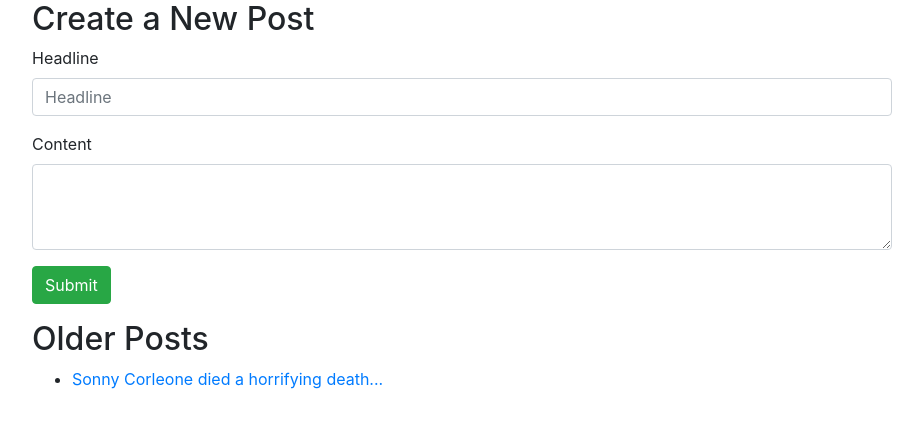
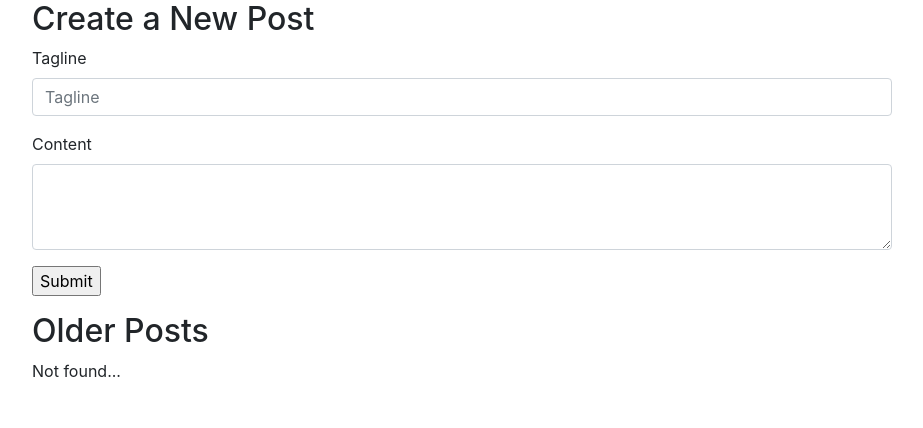
Before and after one commit to JoonasHeinonen/photoblogger, a Django app: page /photos/ in a window 1280 px wide. Shown: the part 56-484 px from the top of the page, without its empty margins (83-1006 px from the left). Run offline with Django 3.2, Linux system fonts and the light colour scheme; data comes from the database, SQL or seed files in the repository; some libraries are stand-ins or nearby versions.

Commit message:
Implemented forms.

```diff
--- /dev/null
+++ b/photoblogger/photos/forms.py
@@ -0,0 +1,5 @@
+from django import forms
+
+class PostForm(forms.Form):
+    tagline = forms.CharField(label='Headline', max_length=100)
+    content = forms.CharField(label='Content', max_length=4000)
--- a/photoblogger/photos/templates/photos/index.html
+++ b/photoblogger/photos/templates/photos/index.html
@@ -6,16 +6,17 @@
             <h2>Create a New Post</h2>
             <form action="{% url 'index' %}" method="post">
                 {% csrf_token %}
+                {{ form.non_field_errors }}
                 <div class="form-group">
-                    <label for="tagline">Headline</label>
-                    <input type="text" class="form-control" id="tagline" placeholder="Headline">
+                    <label for="tagline">Tagline</label>
+                    <input type="text" class="form-control" id="tagline" value="{{ tagline }}" placeholder="Tagline">
                 </div>
                 <div class="form-group">
                     <label for="content">Content</label>
-                    <textarea class="form-control" id="content" rows="3"></textarea>
+                    <textarea class="form-control" id="content" rows="3" value="{{ content }}"></textarea>
                 </div>
                 <!-- <input type="submit" class="btn btn-default" value="Submit"> -->
-                <button type="button" class="btn btn-success">Submit</button>
+                <input type="submit" value="Submit">
             </form>
         </div>
         <div class="container-fluid">
--- a/photoblogger/photos/views.py
+++ b/photoblogger/photos/views.py
@@ -1,13 +1,19 @@
 from django.shortcuts import render, get_object_or_404
-from django.http import HttpResponse
+from django.http import HttpResponse, HttpResponseRedirect
 from django.template import loader
 
 from .models import Post
+from .forms import PostForm
 
 def index(request):
-    latest_post_list = Post.objects.order_by('-pub_date')[:5]
-    context = {'latest_post_list': latest_post_list,}
-    return render(request, 'photos/index.html', context)
+    if request.method == 'POST':
+        form = PostForm(request.POST)
+        if form.is_valid():
+            return HttpResponseRedirect('/photos/')
+    else:
+        form = PostForm()
+
+    return render(request, 'photos/index.html', {'form': form})
 
 def detail(request, post_id):
     post = get_object_or_404(Post, pk=post_id)
```
